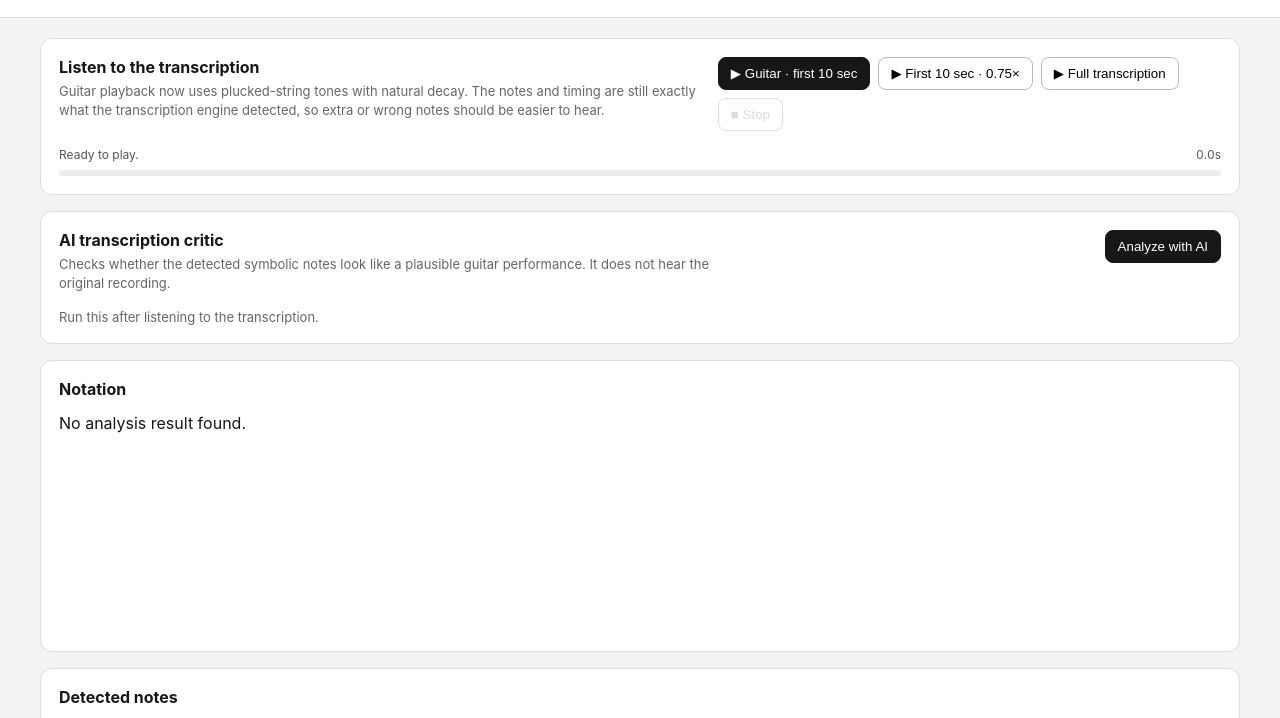
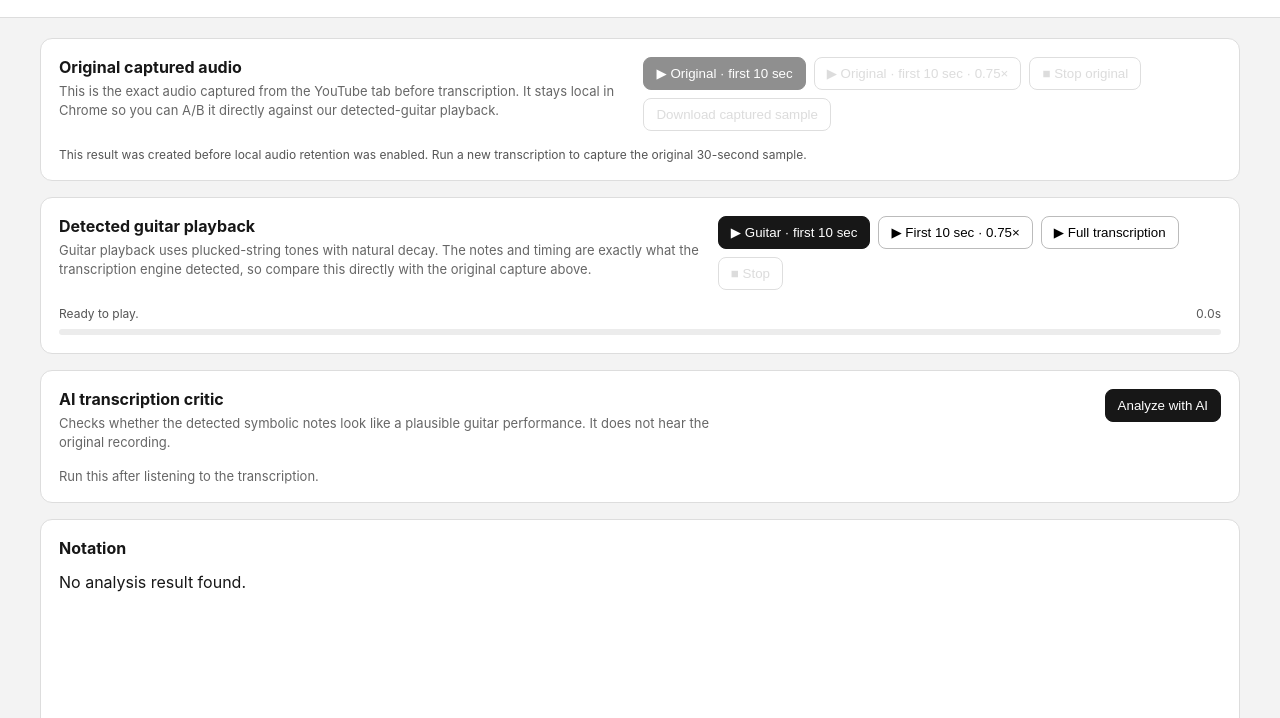
Before and after one commit to WasanthaK/youtube-music-notes, a website built with Vite: page extension/result.html in a window 1280 px wide. Shown: the part 56-774 px from the top of the page. Built offline with nearby package versions, Linux system fonts and the light colour scheme.

Commit message:
Add captured original audio comparison UI

```diff
--- a/extension/result.html
+++ b/extension/result.html
@@ -19,11 +19,31 @@
   </header>
 
   <main>
+    <section class="card originalAudioCard" id="originalAudioCard">
+      <div class="playbackHeader">
+        <div>
+          <h2>Original captured audio</h2>
+          <p class="helper">This is the exact audio captured from the YouTube tab before transcription. It stays local in Chrome so you can A/B it directly against our detected-guitar playback.</p>
+        </div>
+        <div class="playbackActions">
+          <button id="playOriginalTen" class="primary" data-original-audio-control>▶ Original · first 10 sec</button>
+          <button id="playOriginalTenSlow" data-original-audio-control>▶ Original · first 10 sec · 0.75×</button>
+          <button id="stopOriginalAudio" data-original-audio-control>■ Stop original</button>
+          <button id="downloadOriginalAudio" data-original-audio-control>Download captured sample</button>
+        </div>
+      </div>
+      <audio id="capturedOriginalAudio" class="capturedAudio" controls preload="metadata" hidden></audio>
+      <div class="playbackStatusRow">
+        <span id="originalAudioStatus">Checking for a saved local capture…</span>
+        <span id="originalAudioMeta"></span>
+      </div>
+    </section>
+
     <section class="card playbackCard">
       <div class="playbackHeader">
         <div>
-          <h2>Listen to the transcription</h2>
-          <p class="helper">Guitar playback now uses plucked-string tones with natural decay. The notes and timing are still exactly what the transcription engine detected, so extra or wrong notes should be easier to hear.</p>
+          <h2>Detected guitar playback</h2>
+          <p class="helper">Guitar playback uses plucked-string tones with natural decay. The notes and timing are exactly what the transcription engine detected, so compare this directly with the original capture above.</p>
         </div>
         <div class="playbackActions">
           <button id="playTen" class="primary">▶ Guitar · first 10 sec</button>
@@ -68,6 +88,7 @@
     </section>
   </main>
   <script src="result.js"></script>
+  <script src="original-audio.js"></script>
   <script src="critic.js"></script>
 </body>
 </html>
```
